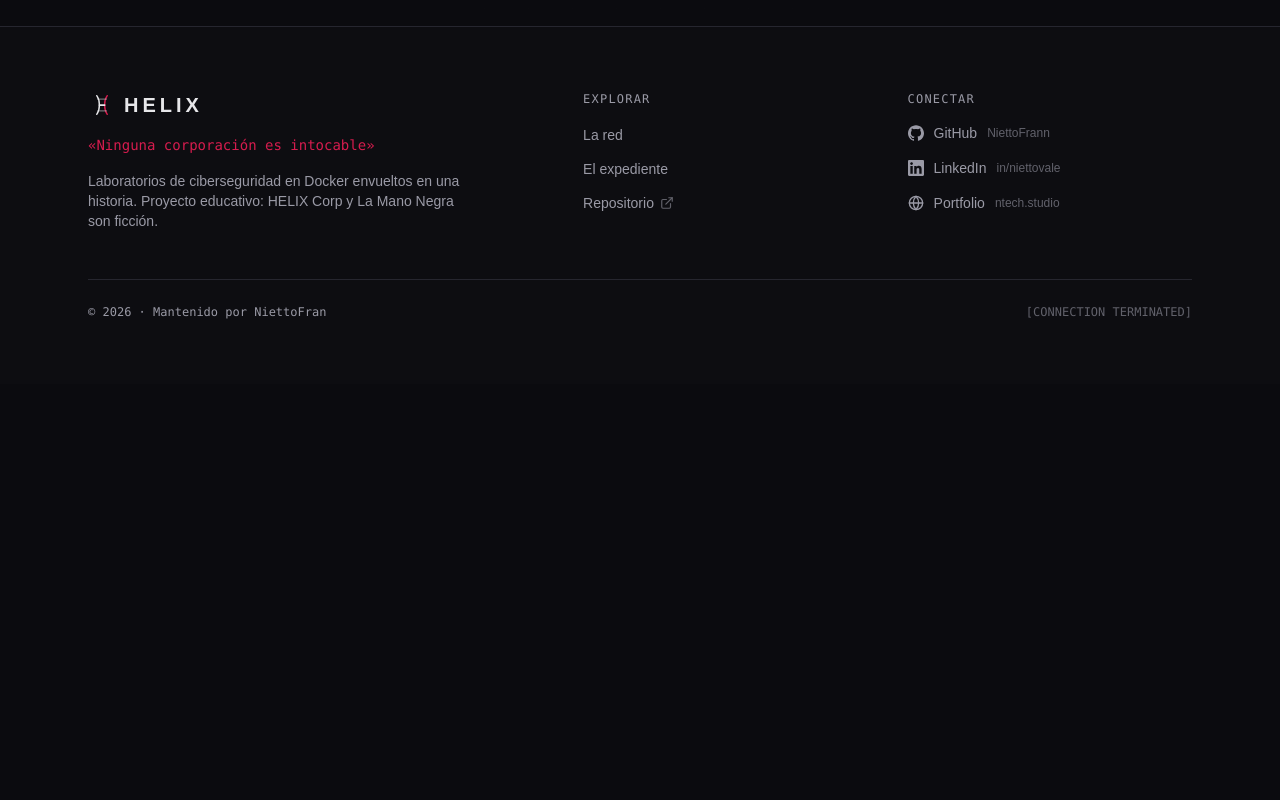
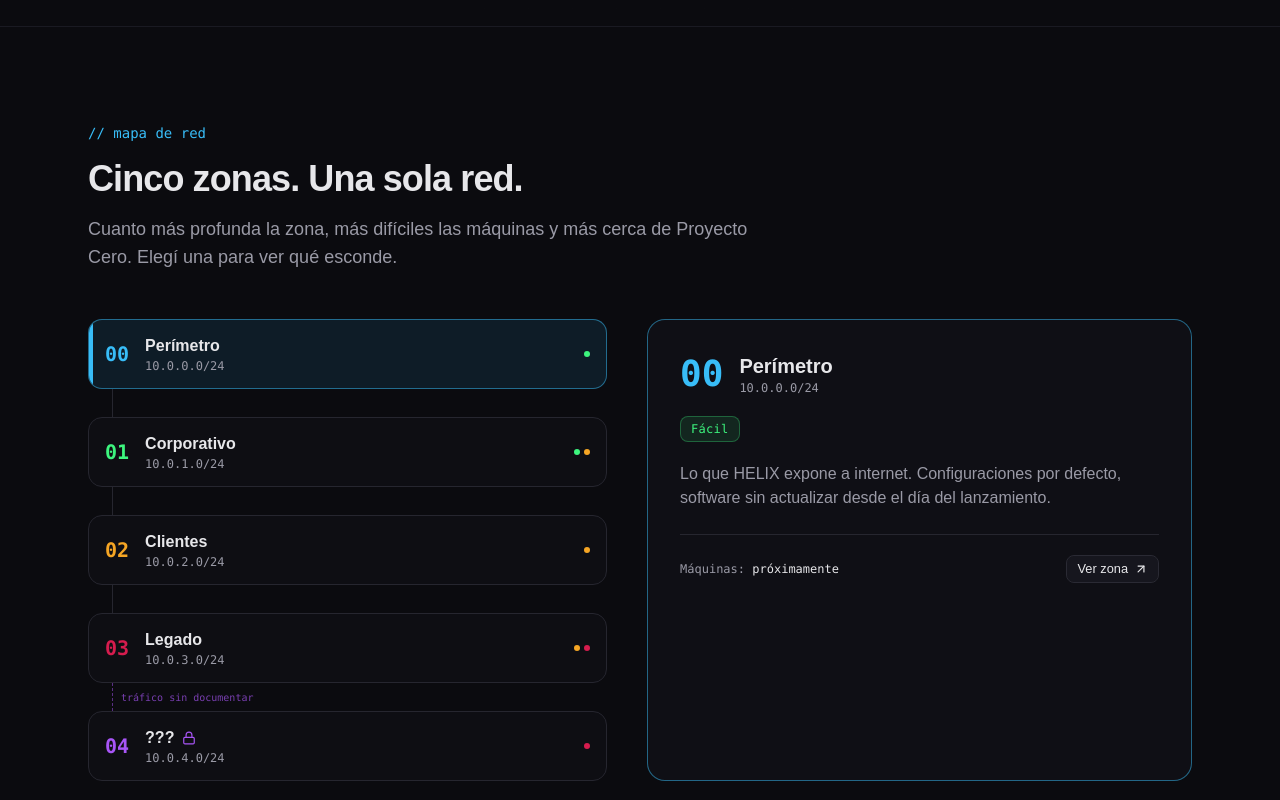
Before and after one commit to NiettoFrann/helix-corporation, a React (Vite) app in the folder landing/: page / in a window 1280 px wide. Shown: the part 740-1540 px from the top of the page. Before the commit the page ends 1124 px from the top, so only its background shows below. Built offline with nearby package versions, Linux system fonts and the light colour scheme.

Commit message:
feat(landing): add interactive network map section

```diff
--- a/landing/src/App.tsx
+++ b/landing/src/App.tsx
@@ -2,6 +2,7 @@
 
 import { Footer } from "@/components/layout/Footer";
 import { Hero } from "@/components/sections/Hero";
+import { NetworkMap } from "@/components/sections/NetworkMap";
 
 export const HelixApp = () => {
   return (
@@ -9,6 +10,7 @@
       <div className="flex min-h-dvh flex-col bg-background text-foreground">
         <main className="flex-1">
           <Hero />
+          <NetworkMap />
         </main>
         <Footer />
       </div>
--- /dev/null
+++ b/landing/src/components/sections/NetworkMap.tsx
@@ -0,0 +1,197 @@
+import { useState } from "react";
+import { ArrowUpRight, Lock } from "lucide-react";
+import { AnimatePresence, motion, type Variants } from "motion/react";
+
+import { buttonVariants } from "@/components/ui/button";
+import { ZONES } from "@/data";
+import { SITE } from "@/lib/site";
+import { cn } from "@/lib/utils";
+import type { Difficulty, ZoneId } from "@/types";
+
+/** Acento por zona: progresión cian → verde → ámbar → rojo → púrpura al bajar en la red. */
+const ACCENTS: Record<ZoneId, { text: string; bar: string; border: string; soft: string }> = {
+  "00-perimetro": { text: "text-system", bar: "bg-system", border: "border-system/50", soft: "bg-system/10" },
+  "01-corporativo": { text: "text-ok", bar: "bg-ok", border: "border-ok/50", soft: "bg-ok/10" },
+  "02-clientes": { text: "text-warn", bar: "bg-warn", border: "border-warn/50", soft: "bg-warn/10" },
+  "03-legado": { text: "text-primary", bar: "bg-primary", border: "border-primary/50", soft: "bg-primary/10" },
+  "04-proyecto-cero": { text: "text-cero", bar: "bg-cero", border: "border-cero/50", soft: "bg-cero/10" },
+};
+
+const DIFF: Record<Difficulty, { label: string; chip: string; dot: string }> = {
+  facil: { label: "Fácil", chip: "border-ok/30 bg-ok/10 text-ok", dot: "bg-ok" },
+  medio: { label: "Medio", chip: "border-warn/30 bg-warn/10 text-warn", dot: "bg-warn" },
+  dificil: { label: "Difícil", chip: "border-primary/30 bg-primary/10 text-primary", dot: "bg-primary" },
+};
+
+const list: Variants = {
+  hidden: {},
+  show: { transition: { staggerChildren: 0.07 } },
+};
+
+const node: Variants = {
+  hidden: { opacity: 0, x: -12 },
+  show: { opacity: 1, x: 0, transition: { duration: 0.4, ease: "easeOut" } },
+};
+
+export function NetworkMap() {
+  const [selectedId, setSelectedId] = useState<ZoneId>(ZONES[0].id);
+  const selected = ZONES.find((zone) => zone.id === selectedId) ?? ZONES[0];
+  const accent = ACCENTS[selectedId];
+
+  return (
+    <section id="red" className="relative scroll-mt-20 border-t border-border/60">
+      <div className="mx-auto max-w-6xl px-4 py-20 sm:px-6 sm:py-24">
+        <header className="mb-12 flex max-w-2xl flex-col gap-4">
+          <p className="font-mono text-sm text-system">// mapa de red</p>
+          <h2 className="text-3xl font-bold tracking-tight text-balance sm:text-4xl">
+            Cinco zonas. Una sola red.
+          </h2>
+          <p className="text-pretty text-muted-foreground sm:text-lg">
+            Cuanto más profunda la zona, más difíciles las máquinas y más cerca de
+            Proyecto Cero. Elegí una para ver qué esconde.
+          </p>
+        </header>
+
+        <div className="grid gap-8 lg:grid-cols-[minmax(0,1fr)_1.05fr] lg:gap-10">
+          {/* Nodos */}
+          <motion.ol
+            className="flex flex-col"
+            variants={list}
+            initial="hidden"
+            whileInView="show"
+            viewport={{ once: true, margin: "-80px" }}
+          >
+            {ZONES.map((zone, i) => {
+              const a = ACCENTS[zone.id];
+              const isActive = zone.id === selectedId;
+              return (
+                <motion.li key={zone.id} variants={node}>
+                  <button
+                    type="button"
+                    onClick={() => setSelectedId(zone.id)}
+                    aria-pressed={isActive}
+                    className={cn(
+                      "group relative flex w-full items-center gap-4 overflow-hidden rounded-xl border px-4 py-3.5 text-left transition-colors",
+                      isActive ? cn(a.border, a.soft) : "border-border bg-card/40 hover:bg-card",
+                    )}
+                  >
+                    <span
+                      className={cn(
+                        "absolute inset-y-0 left-0 w-1 transition-colors",
+                        isActive ? a.bar : "bg-transparent",
+                      )}
+                    />
+                    <span className={cn("font-mono text-xl font-bold tabular-nums", a.text)}>
+                      {zone.code}
+                    </span>
+                    <div className="min-w-0 flex-1">
+                      <div className="flex items-center gap-2">
+                        <span className="truncate font-semibold">{zone.name}</span>
+                        {zone.classified && <Lock className="h-3.5 w-3.5 shrink-0 text-cero" />}
+                      </div>
+                      <div className="font-mono text-xs text-muted-foreground">{zone.network}</div>
+                    </div>
+                    <div className="flex shrink-0 gap-1">
+                      {zone.difficulties.map((d) => (
+                        <span key={d} className={cn("h-1.5 w-1.5 rounded-full", DIFF[d].dot)} />
+                      ))}
+                    </div>
+                  </button>
+
+                  {i < ZONES.length - 1 && (
+                    <div className="ml-6 flex h-7 items-center gap-2">
+                      <span
+                        className={cn(
+                          "h-full w-px",
+                          zone.id === "03-legado"
+                            ? "border-l border-dashed border-cero/50"
+                            : "bg-border",
+                        )}
+                      />
+                      {zone.id === "03-legado" && (
+                        <span className="font-mono text-[10px] text-cero/70">
+                          tráfico sin documentar
+                        </span>
+                      )}
+                    </div>
+                  )}
+                </motion.li>
+              );
+            })}
+          </motion.ol>
+
+          {/* Detalle */}
+          <div className="relative">
+            <AnimatePresence mode="wait">
+              <motion.article
+                key={selectedId}
+                initial={{ opacity: 0, y: 12 }}
+                animate={{ opacity: 1, y: 0 }}
+                exit={{ opacity: 0, y: -12 }}
+                transition={{ duration: 0.25, ease: "easeOut" }}
+                className={cn("h-full rounded-2xl border bg-card/60 p-6 sm:p-8", accent.border)}
+              >
+                <div className="flex items-start justify-between gap-4">
+                  <div className="flex items-center gap-4">
+                    <span className={cn("font-mono text-4xl font-bold tabular-nums", accent.text)}>
+                      {selected.code}
+                    </span>
+                    <div>
+                      <h3 className="flex items-center gap-2 text-xl font-semibold">
+                        {selected.name}
+                        {selected.classified && <Lock className="h-4 w-4 text-cero" />}
+                      </h3>
+                      <p className="font-mono text-xs text-muted-foreground">{selected.network}</p>
+                    </div>
+                  </div>
+                  {selected.classified && (
+                    <span className="shrink-0 rounded border border-cero/40 bg-cero/10 px-2 py-1 font-mono text-[10px] uppercase tracking-widest text-cero">
+                      Clasificado
+                    </span>
+                  )}
+                </div>
+
+                <div className="mt-5 flex flex-wrap gap-2">
+                  {selected.difficulties.map((d) => (
+                    <span
+                      key={d}
+                      className={cn(
+                        "rounded-md border px-2.5 py-1 font-mono text-xs tracking-wide",
+                        DIFF[d].chip,
+                      )}
+                    >
+                      {DIFF[d].label}
+                    </span>
+                  ))}
+                </div>
+
+                <p className="mt-5 text-pretty text-muted-foreground">{selected.summary}</p>
+
+                {selected.classified && (
+                  <p className="mt-3 font-mono text-sm text-cero/70">
+                    Expediente: ███████ ███ ████ ██ ██████████.
+                  </p>
+                )}
+
+                <div className="mt-6 flex items-center justify-between border-t border-border pt-5">
+                  <span className="font-mono text-xs text-muted-foreground">
+                    Máquinas: <span className="text-foreground">próximamente</span>
+                  </span>
+                  <a
+                    href={`${SITE.repo}/tree/main/red/${selected.id}`}
+                    target="_blank"
+                    rel="noreferrer"
+                    className={cn(buttonVariants({ variant: "outline", size: "sm" }), "gap-1.5")}
+                  >
+                    Ver zona
+                    <ArrowUpRight className="h-3.5 w-3.5" />
+                  </a>
+                </div>
+              </motion.article>
+            </AnimatePresence>
+          </div>
+        </div>
+      </div>
+    </section>
+  );
+}
```
